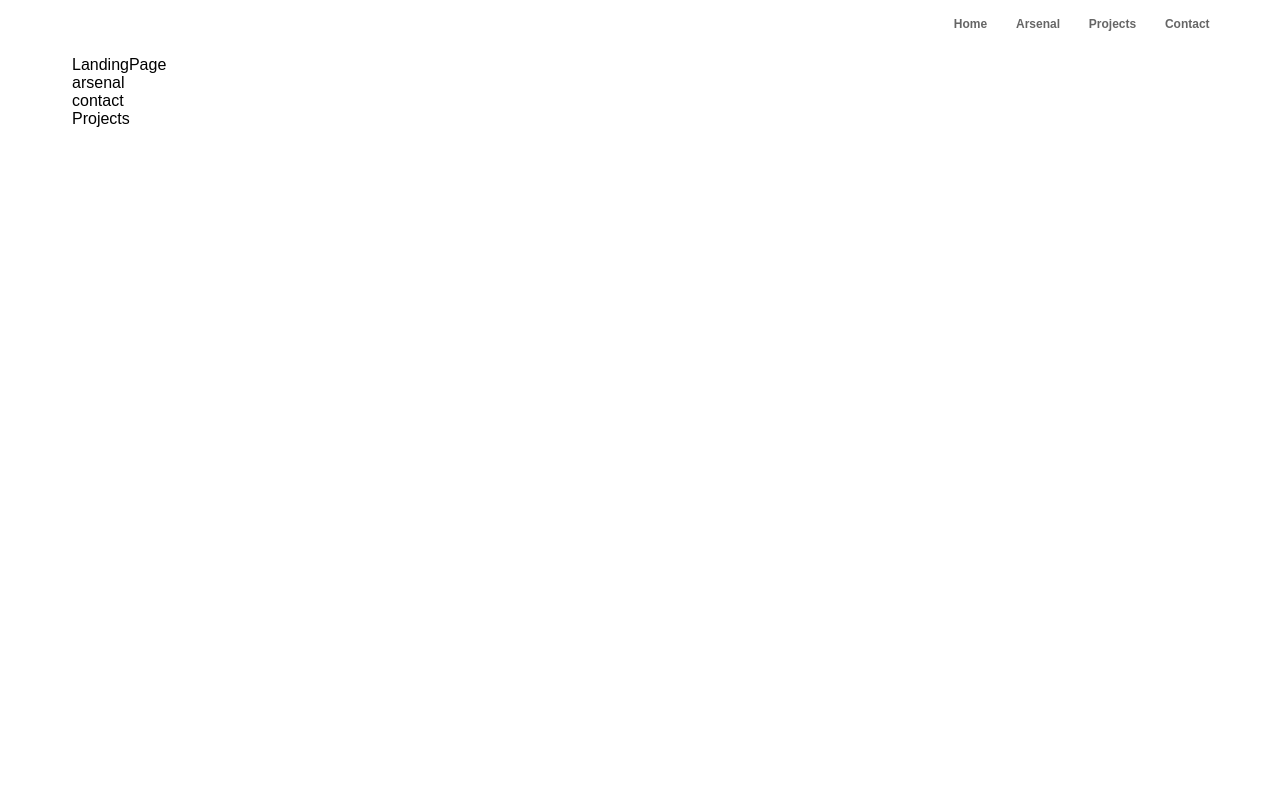
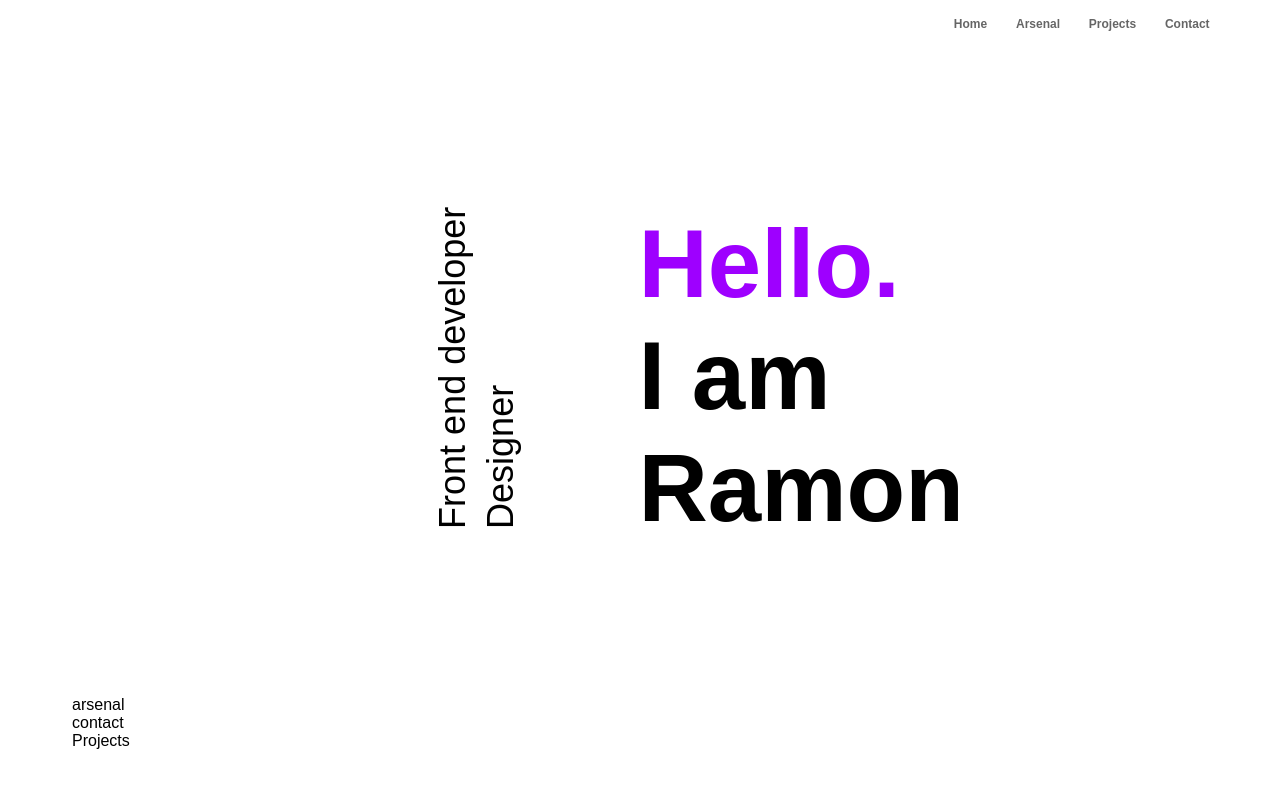
Before and after one commit to RamonMauricioDev/portifolio, a Next.js app: page / in a window 1280 px wide. Shown: the top 788 px of the page. Built offline with nearby package versions, Linux system fonts and the light colour scheme.

Commit message:
Landing Page Complete.

```diff
--- a/src/app/components/landingpage/landingpage.css
+++ b/src/app/components/landingpage/landingpage.css
@@ -0,0 +1,22 @@
+.landingpage{
+    display: flex;
+    height: 80vh;
+    align-items: center;
+    justify-content: center;
+    user-select: none;
+}
+
+.front-end-developer{
+    white-space: nowrap;
+    display: block;
+    height: fit-content;
+    transform: rotate(-90deg);
+    line-height: calc(var(--h2-size) / 2);
+    position: relative;
+    bottom: 8px;
+}
+
+.hello div{
+    display: block;
+    line-height: calc(var(--h1-size) / 2);
+}
--- a/src/app/components/landingpage/landingpage.jsx
+++ b/src/app/components/landingpage/landingpage.jsx
@@ -3,8 +3,18 @@ import './landingpage.css';
 
 const LandingPage = () =>{
     return(
-        <div>
-            LandingPage
+        <div className="landingpage">
+            <div className="front-end-developer">
+                <h2>Front end developer</h2>
+                <h2>Designer</h2>
+            </div>
+            <div className="hello">
+                <div>
+                    <h1 className="primary-color">Hello.</h1>
+                    <h1>I am</h1>
+                    <h1>Ramon</h1>
+                </div>
+            </div>
         </div>
     )
 }
--- a/src/app/globals.css
+++ b/src/app/globals.css
@@ -2,5 +2,26 @@
   --primary-color: #9E00FF;
   --margin-inline: 5vw;
   --header-height: 3em;
+  --h1-size: clamp(36px, 8vw, 96px);
+  --h2-size: clamp(12px, 3vw, 36px);
   margin-inline: var(--margin-inline);
 }
+
+h1{
+  font-size: var(--h1-size);
+}
+
+h2{
+  font-size: var(--h2-size);
+  font-weight: 100;
+}
+
+.primary-color{
+  color: var(--primary-color);
+}
+
+.code-font{
+  color: pink;
+  cursor: default;
+  user-select: none;
+}
--- a/src/app/page.js
+++ b/src/app/page.js
@@ -5,7 +5,7 @@ export default function Home() {
   return (
     <main className={styles.main}>
       <Header></Header>
-      <section className='webpage'></section>
+      <div className='webpage'></div>
       <LandingPage></LandingPage>
       <Arsenal></Arsenal>
       <Contact></Contact>
```
